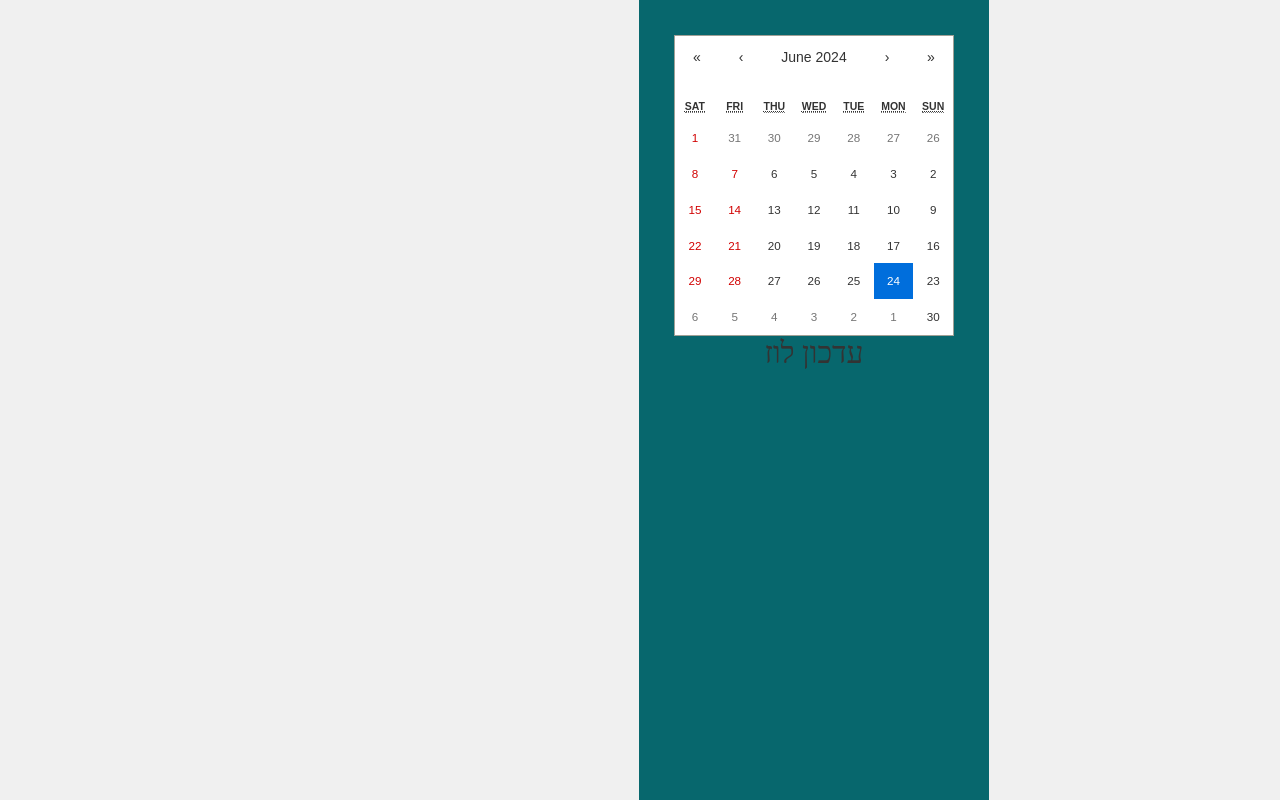
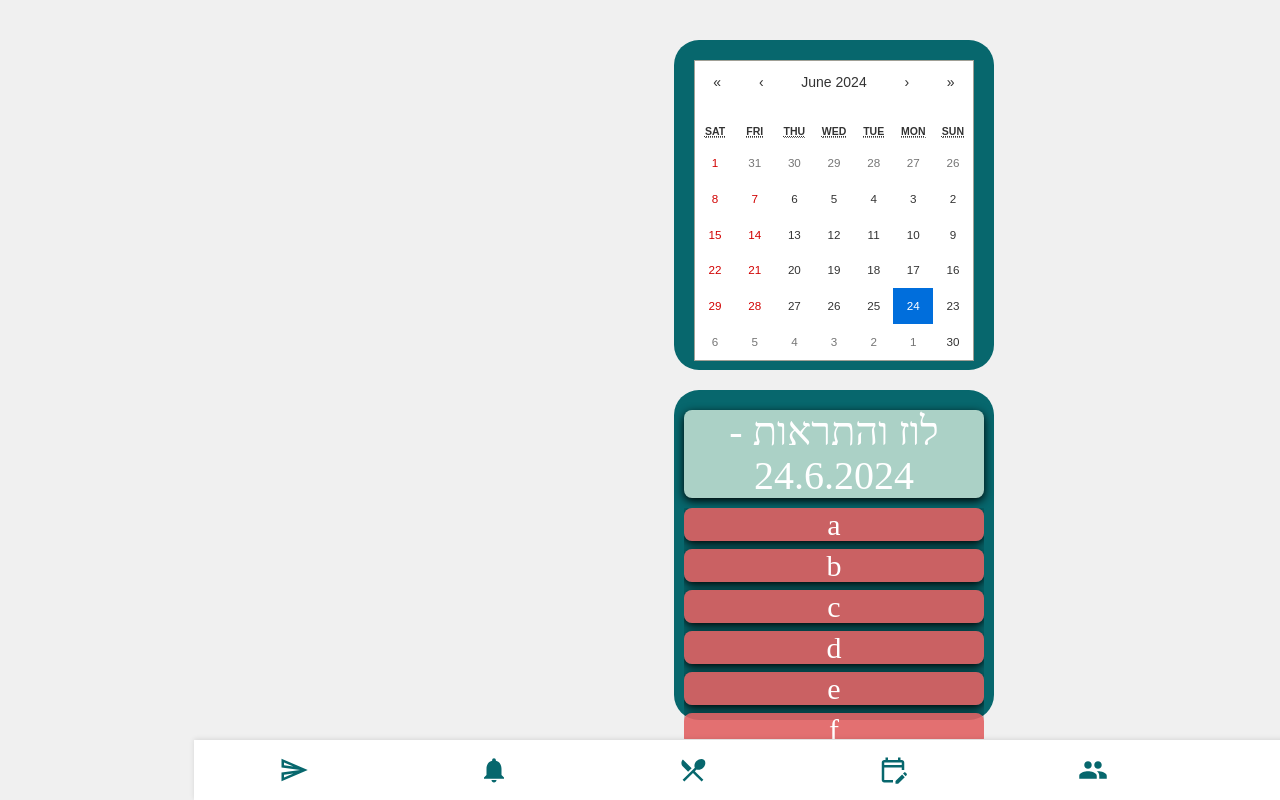
Before and after one commit to YesminW/cop-Final, a React (Vite) app in the folder Final_Project/: page /CalendarStaff in a window 1280 px wide. Built offline with nearby package versions, Linux system fonts and the light colour scheme; a web font is replaced by a local one.

Commit message:
CalendarStaff

```diff
--- a/Final_Project/src/components/CalendarStaff/CalendarStaff.jsx
+++ b/Final_Project/src/components/CalendarStaff/CalendarStaff.jsx
@@ -1,16 +1,46 @@
 import React, { useState } from "react";
+import { formatDate } from "../../utils/functions";
 import Calendar from "react-calendar";
 import "react-calendar/dist/Calendar.css";
+import { nanoid } from "nanoid";
+import EfooterS from "../../Elements/EfooterS";
 
 export default function CalendarStaff() {
-    const [date, setDate] = useState(new Date());
+  const [date, setDate] = useState(new Date());
+  const [activities, setActivities] = useState([
+    "a",
+    "b",
+    "c",
+    "d",
+    "e",
+    "f",
+    "f",
+    "f",
+    "f",
+  ]);
 
-    return (
-        <div className="page-container week-calendar-container flex-column">
-            <Calendar value={date} onChange={setDate} calendarType="hebrew" />
-            <div>
-                <h2>עדכון לוז</h2>
-            </div>
+  return (
+    <div className="page-container page-height-with-footer flex-column gap-20">
+      <div className="week-calendar-container height-50-percent padding-20 rounded-corners-25">
+        <Calendar value={date} onChange={setDate} calendarType="hebrew" />
+      </div>
+      <div className="week-calendar-container  height-50-percent padding-h-10px rounded-corners-25">
+        <h1 className="rounded-teal-container">
+          לוז והתראות - {formatDate(date)}
+        </h1>
+        <div className="flex-column width-full height-70-percent gap-8 scroll">
+          {activities.map((activity) => (
+            <button
+              key={nanoid()}
+              className="rounded-teal-container activity-background "
+              //   onClick={() => handleDayClick(day)}
+            >
+              <h2 className="font-30">{activity}</h2>
+            </button>
+          ))}
         </div>
-    );
+      </div>
+      {EfooterS}
+    </div>
+  );
 }
--- a/Final_Project/src/index.css
+++ b/Final_Project/src/index.css
@@ -26,6 +26,10 @@ body {
   justify-content: center;
   align-items: center;
   text-align: center;
+}
+
+.width-full {
+  width: 100%;
 }
 
 .flex-row {
@@ -155,6 +159,10 @@ body {
   padding-bottom: 20px;
 }
 
+.padding-20 {
+  padding: 20px;
+}
+
 .padding-h-10px {
   padding-left: 10px;
   padding-right: 10px;
@@ -197,3 +205,15 @@ body {
 .height-80 {
   height: 40px;
 }
+
+.height-50-percent {
+  height: 50%;
+}
+
+.height-70-percent {
+  height: 70%;
+}
+
+.rounded-corners-25 {
+  border-radius: 25px;
+}
```
Lines whose indentation alone changed are shown as unchanged.
